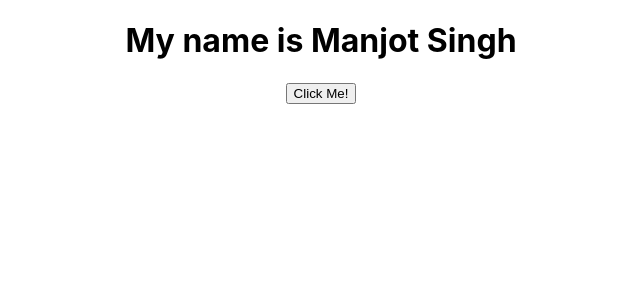
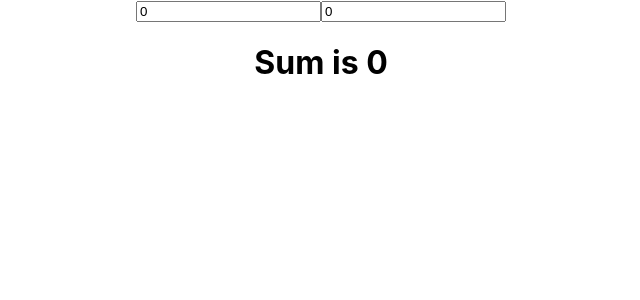
Before and after one commit to manjotsinghgulati/week3-RJ7-CipherSchools, a React (Create React App) app in the folder React/first-app/: page / in a window 1280 px wide. Shown: the top 300 px of the page, without its empty margins (319-959 px from the left). Built offline with nearby package versions, Linux system fonts and the light colour scheme.

Commit message:
Life Cycle Methords

```diff
--- a/React/first-app/src/App.js
+++ b/React/first-app/src/App.js
@@ -2,6 +2,7 @@ import './App.css';
 import Test from './components/Test'
 import AllUserList from './components/AllUserList'
 import Name from './components/Name'
+import SumNumber from './components/SumNumber';
 
 function App() {
   return (
@@ -9,7 +10,8 @@ function App() {
     {/* <Test key={1} /> */}
 
     {/* <AllUserList /> */}
-    <Name />
+    {/* <Name /> */}
+    <SumNumber />
 
     </div>
   );
--- a/React/first-app/src/components/AllUserList.js
+++ b/React/first-app/src/components/AllUserList.js
@@ -2,12 +2,63 @@ import React, {useState} from "react";
 import UserDetails from "./UserDetails";
 import Text from "./Test";
 
-const AllUserList = () =>{
+// const AllUserList = () =>{
 
-  const [state, setState] =  useState({
+//   const [state, setState] =  useState({
+//     name: "Manjot Singh",
+//   })
+
+//     let allUsers = [
+//     {
+//       name: "Alex",
+//       email: "alex@abc.com",
+//       phone: "1234567890",
+//     },
+//     {
+//       name: "Bob",
+//       email: "bob@abc.com",
+//       phone: "1234567890",
+//     },
+//     {
+//       name: "Cathy",
+//       email: "cathy@abc.com",
+//       phone: "1234567890",
+//     },
+//   ];
+
+//   let setStateName = (name) => {
+//     setState({...state, name})
+//   };
+
+  // let array = allUsers.map((user, index) => {
+  //  <UserDetails key = {index} user={user} />;
+  // })
+
+//     return (
+//         <div>
+//             <Text name={state.name} setName={setStateName}/>
+//             {allUsers.map((user, index) => (
+//             <UserDetails key={index} user={user}/>
+//             ))}
+//         </div>
+//     )
+// }
+
+
+class AllUserList extends React.Component {
+  state = {
     name: "Manjot Singh",
-  })
+  };
 
+  componentDidMount(){
+    console.log("Component Mounted")
+  }
+
+  setStateName = (name) => {
+    this.setState({ ...this.state, name });
+  };
+
+  render() {
     let allUsers = [
           {
             name: "Alex",
@@ -26,22 +77,15 @@ const AllUserList = () =>{
           },
         ];
 
-  let setStateName = (name) => {
-    setState({...state, name})
-  };
-
-  // let array = allUsers.map((user, index) => {
-  //  <UserDetails key = {index} user={user} />;
-  // })
-
     return (
       <div>
-            <Text name={state.name} setName={setStateName}/>
+        <Text name={this.state.name} setName={this.setStateName}/>
             {allUsers.map((user, index) => (
              <UserDetails key={index} user={user}/>
                  ))}
            </div>
-    )
+      );
+  }
 }
 
 
--- /dev/null
+++ b/React/first-app/src/components/SumNumber.js
@@ -0,0 +1,39 @@
+import React, {Component} from "react";
+
+
+
+class SumNumber extends Component {
+    state = {
+        firstNumber: 0,
+        secondNumber: 0,
+        sum: 0
+    };
+
+    setSum = (sum) => {
+        this.setState({...this.state, sum: this.state.firstNumber + this.state.secondNumber})
+    }
+
+    componentDidUpdate(){
+        console.log("Component Updated")
+    }
+
+    render(){
+        return(
+            <>
+                <input type="number" value={this.state.firstNumber} onChange={(e) => {
+                    this.setState({ ...this.state, firstNumber: parseInt(e.target.value)})
+                }
+                }/>
+                <input type="number" value={this.state.secondNumber} onChange={(e) => {
+                    this.setState({ ...this.state, secondNumber: parseInt(e.target.value)})
+                }
+
+                }/>
+                <h1>Sum is {this.state.firstNumber + this.state.secondNumber}</h1>
+            </>
+        )
+
+    }
+}
+
+export default SumNumber;
```
Lines whose indentation alone changed are shown as unchanged.
